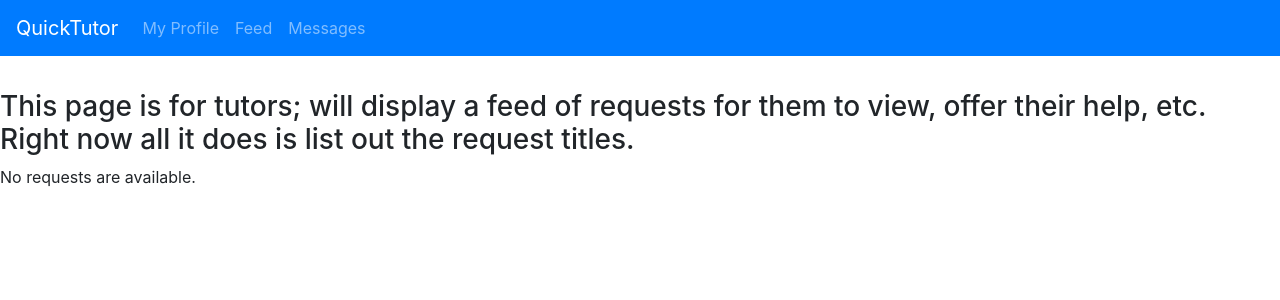
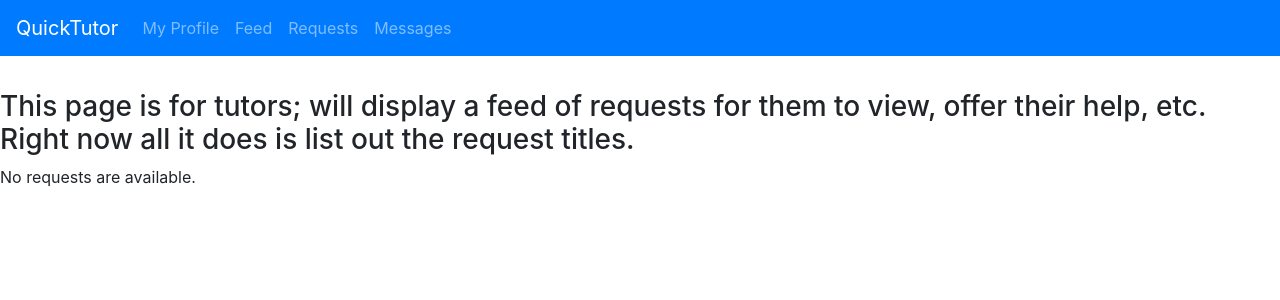
Before and after one commit to quinnlewis98/QuickTutor, a Django app: page /feed/ in a window 1280 px wide. Shown: the top 300 px of the page. Run offline with Django 3.2, Linux system fonts and the light colour scheme; a user stored in the database is signed in; data that the repository does not hold is empty; some libraries are stand-ins or nearby versions.

Commit message:
navbar tweaks

```diff
--- a/app/templates/app/contacts.html
+++ b/app/templates/app/contacts.html
@@ -23,6 +23,9 @@
             <a class="nav-link" href = 'http://localhost:8000/feed/' >Feed</a>
           </li>
           <li class="nav-item">
+            <a class="nav-link" href = 'http://localhost:8000/myRequest/' >Requests</a>
+          </li>
+          <li class="nav-item">
             <a class="nav-link" href = 'http://localhost:8000/contacts/' >Messages</a>
           </li>
         </ul>
--- a/app/templates/app/feed.html
+++ b/app/templates/app/feed.html
@@ -21,6 +21,9 @@
             </li>
             <li class="nav-item">
               <a class="nav-link" href = 'http://localhost:8000/feed/' >Feed</a>
+            </li>
+            <li class="nav-item">
+              <a class="nav-link" href = 'http://localhost:8000/myRequest/' >Requests</a>
             </li>
             <li class="nav-item">
               <a class="nav-link" href = 'http://localhost:8000/contacts/' >Messages</a>
--- a/app/templates/app/myRequest.html
+++ b/app/templates/app/myRequest.html
@@ -19,6 +19,9 @@
       <ul class="navbar-nav">
         <li class="nav-item">
           <a class="nav-link" href = 'http://localhost:8000/profile/' >My Profile</a>
+        </li>
+        <li class="nav-item">
+          <a class="nav-link" href = 'http://localhost:8000/feed/' >Feed</a>
         </li>
         <li class="nav-item">
           <a class="nav-link" href = 'http://localhost:8000/myRequest/' >Requests</a>
--- a/app/templates/app/profile.html
+++ b/app/templates/app/profile.html
@@ -23,6 +23,9 @@
             <a class="nav-link" href = 'http://localhost:8000/feed/' >Feed</a>
           </li>
           <li class="nav-item">
+            <a class="nav-link" href = 'http://localhost:8000/myRequest/' >Requests</a>
+          </li>
+          <li class="nav-item">
             <a class="nav-link" href = 'http://localhost:8000/contacts/' >Messages</a>
           </li>
         </ul>
```
